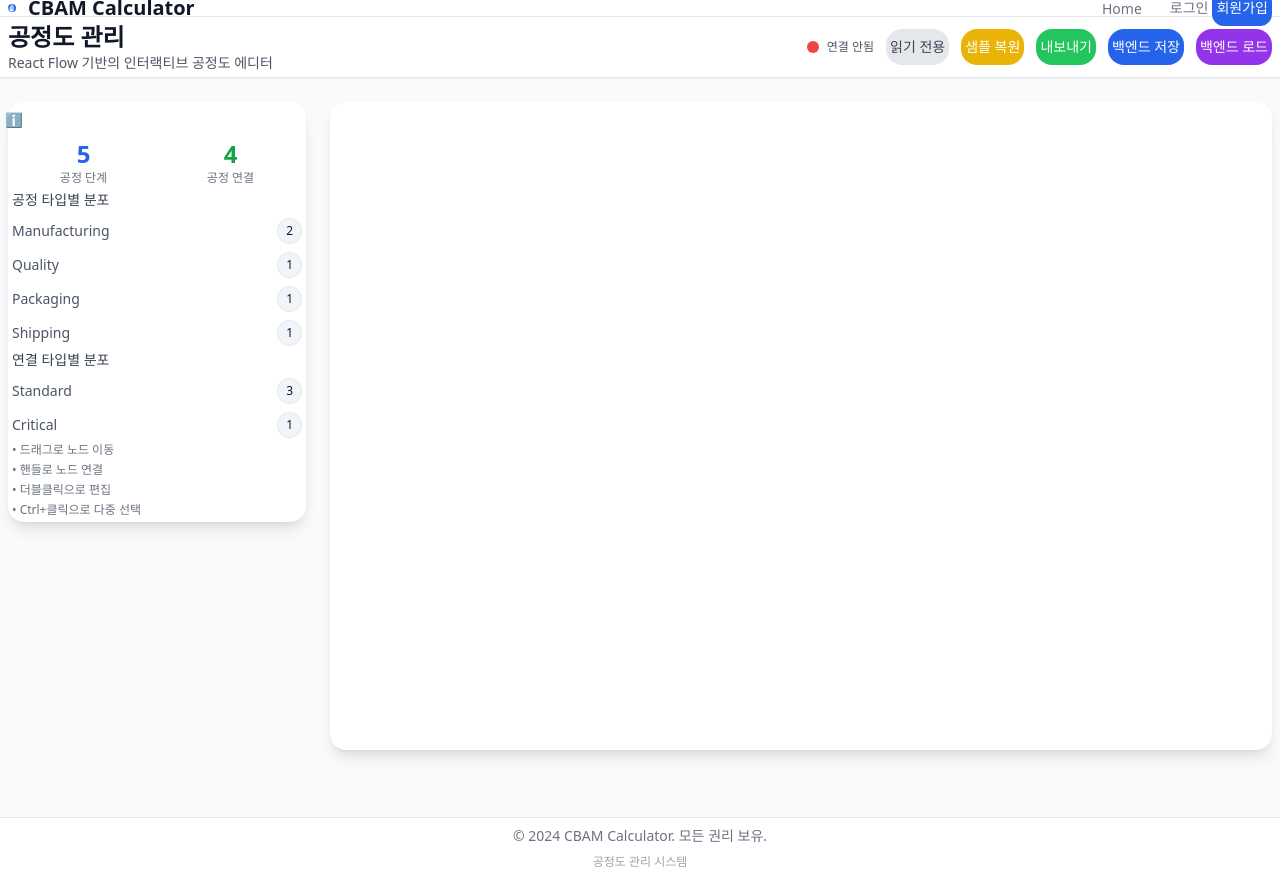
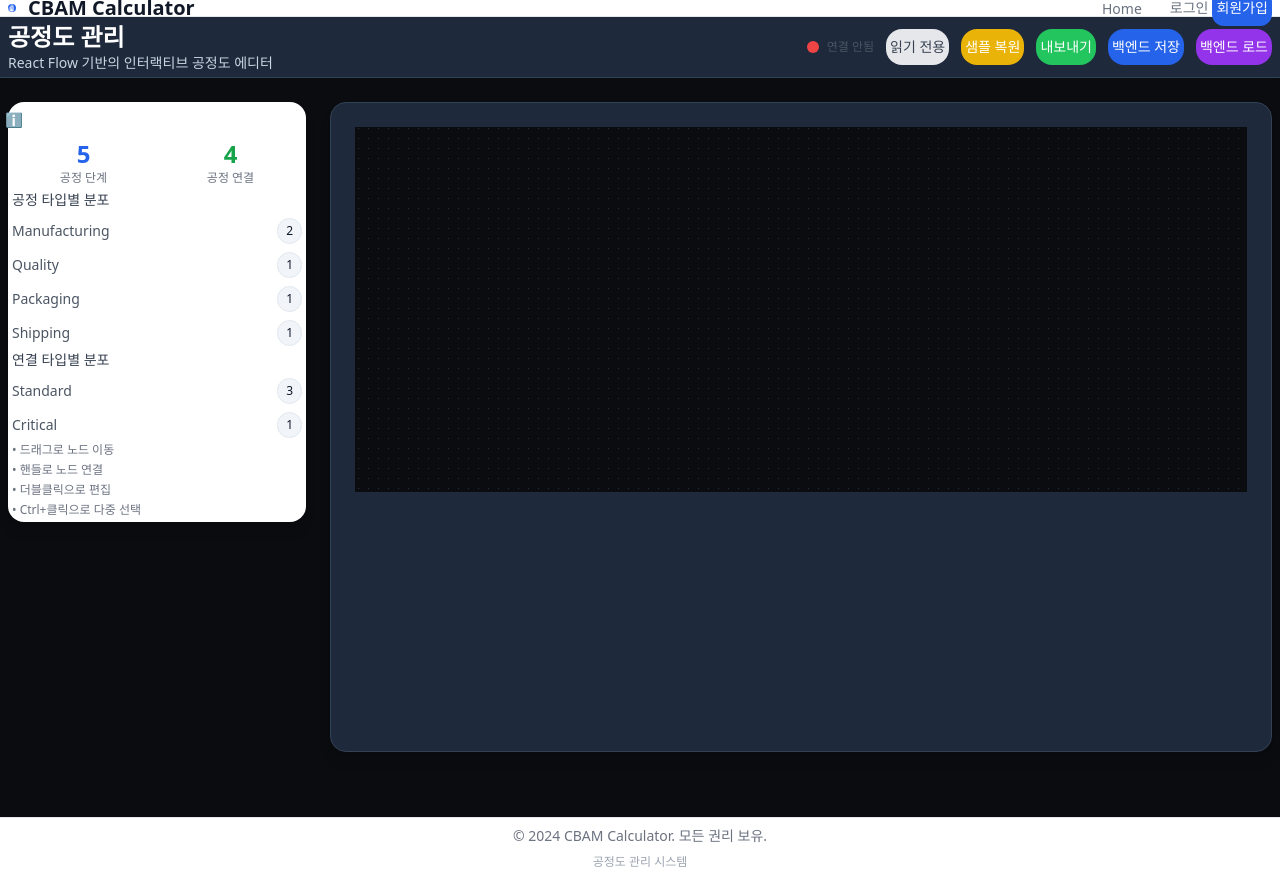
Before and after one commit to S1692/greensteel, a Next.js app: page /process-flow in a window 1280 px wide. Built offline with nearby package versions, Linux system fonts and the light colour scheme; no server answers.

Commit message:
Fix: 프록시 경로에 서비스명 포함하여 올바른 엔드포인트로 전달

```diff
--- a/src/app/globals.css
+++ b/src/app/globals.css
@@ -403,3 +403,83 @@ h3 { font-size: var(--font-size-h3); }
 .custom-scrollbar::-webkit-scrollbar-thumb:hover {
   background: var(--color-text-secondary);
 }
+
+/* React Flow 기본 스타일 */
+.react-flow__node {
+  cursor: grab;
+}
+
+.react-flow__node:active {
+  cursor: grabbing;
+}
+
+.react-flow__handle {
+  width: 8px;
+  height: 8px;
+  background: #1a192b;
+  border: 1px solid #fff;
+  border-radius: 50%;
+}
+
+.react-flow__handle:hover {
+  background: #555;
+}
+
+.react-flow__handle.connecting {
+  background: #ff6060;
+}
+
+.react-flow__edge {
+  stroke: #b1b1b7;
+  stroke-width: 2;
+}
+
+.react-flow__edge.selected {
+  stroke: #ff0072;
+}
+
+.react-flow__edge.animated {
+  stroke-dasharray: 5;
+  animation: dashdraw 0.5s linear infinite;
+}
+
+@keyframes dashdraw {
+  from {
+    stroke-dashoffset: 10;
+  }
+}
+
+.react-flow__controls {
+  background: #1e293b;
+  border: 1px solid #334155;
+  border-radius: 8px;
+  padding: 4px;
+}
+
+.react-flow__controls button {
+  background: #334155;
+  border: none;
+  color: white;
+  border-radius: 4px;
+  padding: 4px;
+  margin: 2px;
+}
+
+.react-flow__controls button:hover {
+  background: #475569;
+}
+
+.react-flow__minimap {
+  background: #1e293b;
+  border: 1px solid #334155;
+  border-radius: 8px;
+}
+
+.react-flow__background {
+  background: #0b0c0f;
+}
+
+.react-flow__background-pattern {
+  stroke: #334155;
+  stroke-width: 1;
+}
--- a/src/app/login/page.tsx
+++ b/src/app/login/page.tsx
@@ -49,7 +49,7 @@ export default function LoginPage() {
   // ============================================================================
 
   return (
-    <div className="min-h-screen bg-gradient-to-br from-blue-50 via-white to-purple-50 flex items-center justify-center p-4">
+    <div className="min-h-screen bg-[#0b0c0f] flex items-center justify-center p-4">
       <div className="w-full max-w-md">
         <AuthForm
           type="login"
--- a/src/app/process-flow/page.tsx
+++ b/src/app/process-flow/page.tsx
@@ -469,14 +469,14 @@ export default function ProcessFlowPage() {
   }, [loadSavedCanvases, checkServiceStatus]);
 
   return (
-    <div className="min-h-screen bg-gray-50">
+    <div className="min-h-screen bg-[#0b0c0f]">
       {/* 헤더 */}
-      <div className="bg-white shadow-sm border-b">
+      <div className="bg-[#1e293b] shadow-sm border-b border-[#334155]">
         <div className="max-w-7xl mx-auto px-4 sm:px-6 lg:px-8">
           <div className="flex justify-between items-center py-4">
             <div>
-              <h1 className="text-2xl font-bold text-gray-900">공정도 관리</h1>
-              <p className="text-sm text-gray-600">
+              <h1 className="text-2xl font-bold text-white">공정도 관리</h1>
+              <p className="text-sm text-[#cbd5e1]">
                 React Flow 기반의 인터랙티브 공정도 에디터
               </p>
             </div>
@@ -550,7 +550,7 @@ export default function ProcessFlowPage() {
 
           {/* 메인 공정도 에디터 */}
           <div className="lg:col-span-3">
-            <div className="bg-white rounded-lg shadow-lg p-6">
+            <div className="bg-[#1e293b] rounded-lg shadow-lg p-6 border border-[#334155]">
               <ProcessFlowEditor
                 initialNodes={nodes}
                 initialEdges={edges}
--- a/src/app/profile/page.tsx
+++ b/src/app/profile/page.tsx
@@ -118,7 +118,7 @@ export default function ProfilePage() {
 
   if (!user) {
     return (
-      <div className="min-h-screen bg-gradient-to-br from-blue-50 via-white to-purple-50 flex items-center justify-center p-4">
+      <div className="min-h-screen bg-[#0b0c0f] flex items-center justify-center p-4">
         <div className="text-center">
           <p className="text-gray-600 mb-4">사용자 정보를 불러오는 중...</p>
         </div>
@@ -127,14 +127,14 @@ export default function ProfilePage() {
   }
 
   return (
-    <div className="min-h-screen bg-gradient-to-br from-blue-50 via-white to-purple-50">
+    <div className="min-h-screen bg-[#0b0c0f]">
       <div className="max-w-4xl mx-auto px-4 py-8">
         {/* 헤더 */}
         <div className="text-center mb-8">
-          <h1 className="text-3xl font-bold text-gray-900 mb-2">
+          <h1 className="text-3xl font-bold text-white mb-2">
             프로필 관리
           </h1>
-          <p className="text-gray-600">
+          <p className="text-[#cbd5e1]">
             개인정보와 비밀번호를 안전하게 관리하세요
           </p>
         </div>
--- a/src/app/register/page.tsx
+++ b/src/app/register/page.tsx
@@ -44,7 +44,7 @@ export default function RegisterPage() {
   // ============================================================================
 
   return (
-    <div className="min-h-screen bg-gradient-to-br from-blue-50 via-white to-purple-50 flex items-center justify-center p-4">
+    <div className="min-h-screen bg-[#0b0c0f] flex items-center justify-center p-4">
       <div className="w-full max-w-md">
         <AuthForm
           type="register"
--- a/src/components/organisms/ProcessNode.tsx
+++ b/src/components/organisms/ProcessNode.tsx
@@ -55,7 +55,7 @@ const ProcessNode: React.FC<NodeProps<any>> = ({
       />
 
       {/* 노드 본체 */}
-      <div className="bg-white border-2 border-gray-300 rounded-lg shadow-lg p-4 min-w-[200px]">
+      <div className="bg-[#1e293b] border-2 border-[#334155] rounded-lg shadow-lg p-4 min-w-[200px] text-white">
         {/* 공정 타입 및 상태 표시 */}
         <div className="flex items-center justify-between mb-3">
           <ProcessTypeBadge
--- a/src/components/templates/ProcessFlowEditor.tsx
+++ b/src/components/templates/ProcessFlowEditor.tsx
@@ -15,7 +15,6 @@ import {
   NodeTypes,
   EdgeTypes,
 } from '@xyflow/react';
-import '@xyflow/react/dist/style.css';
 import ProcessNode from '../organisms/ProcessNode';
 import ProcessEdge from '../organisms/ProcessEdge';
 import ProcessFlowControls from '../organisms/ProcessFlowControls';
@@ -145,7 +144,7 @@ const ProcessFlowEditor: React.FC<ProcessFlowEditorProps> = ({
         edgeTypes={edgeTypes}
         fitView
         attributionPosition="bottom-left"
-        className="bg-gray-50"
+        className="bg-[#0b0c0f]"
       >
         <Controls />
         <Background variant={"dots" as any} />
```
